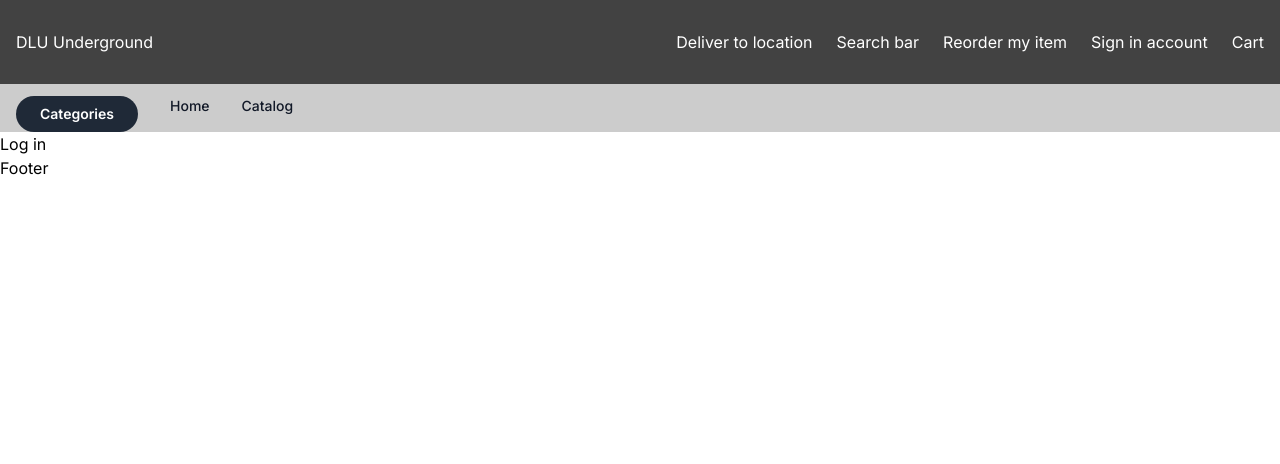
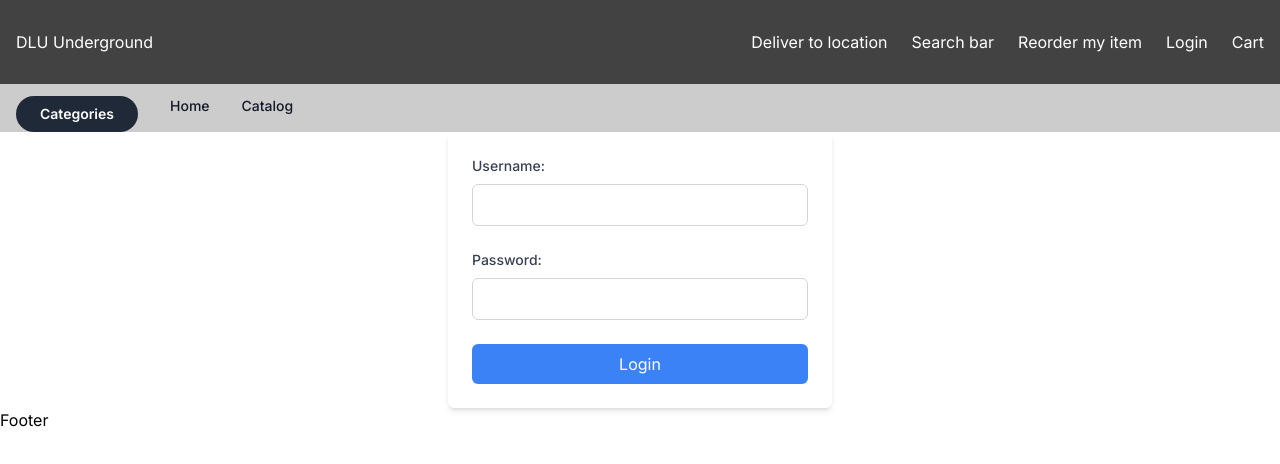
Before and after one commit to Kais4r/dlu_underground, a Next.js app: page /pages/login in a window 1280 px wide. Shown: the top 464 px of the page. Built offline with nearby package versions, Linux system fonts and the light colour scheme.

Commit message:
Add login page

```diff
--- a/src/app/pages/login/page.tsx
+++ b/src/app/pages/login/page.tsx
@@ -1,7 +1,147 @@
+"use client";
+import React, { useState } from "react";
+
+interface LoginFormValues {
+  username: string;
+  password: string;
+}
+
 export default function Page() {
+  // const [username, setUsername] = useState("");
+  // const [password, setPassword] = useState("");
+
+  // function handleSubmit(event: { preventDefault: () => void }) {
+  //   event.preventDefault();
+
+  //   console.log("pressed log in button");
+  // }
+
+  const [values, setValues] = useState<LoginFormValues>({
+    username: "",
+    password: "",
+  });
+
+  const [error, setError] = useState<string | null>(null);
+
+  const handleChange = (event: React.ChangeEvent<HTMLInputElement>) => {
+    const { name, value } = event.target;
+    setValues((prev) => ({ ...prev, [name]: value }));
+  };
+
+  const handleSubmit = (event: React.FormEvent<HTMLFormElement>) => {
+    event.preventDefault();
+
+    // Here you would typically validate the form and then make an API call
+    // For now, we're just checking if the values are empty
+
+    if (!values.username || !values.password) {
+      setError("Please fill out all fields");
+    } else {
+      // Successful login
+      console.log("Login successful:", values);
+      setError(null);
+    }
+  };
+
   return (
     <>
-      <h1>Log in</h1>
+      {/* <form onSubmit={handleSubmit}>
+        <label>
+          Username:
+          <input
+            type="text"
+            value={username}
+            onChange={(e) => setUsername(e.target.value)}
+          />
+        </label>
+        <br />
+        <label>
+          Password:
+          <input
+            type="password"
+            value={password}
+            onChange={(e) => setPassword(e.target.value)}
+          />
+        </label>
+        <br />
+        <input type="submit" value="Submit" />
+      </form> */}
+
+      {/* <form onSubmit={handleSubmit}>
+        <label htmlFor="username">Username:</label>
+        <input
+          type="text"
+          id="username"
+          name="username"
+          value={values.username}
+          onChange={handleChange}
+        />
+
+        <br />
+
+        <label htmlFor="password">Password:</label>
+        <input
+          type="password"
+          id="password"
+          name="password"
+          value={values.password}
+          onChange={handleChange}
+        />
+
+        <br />
+
+        {error && <p>{error}</p>}
+
+        <button type="submit">Login</button>
+      </form> */}
+
+      <form
+        onSubmit={handleSubmit}
+        className="space-y-6 max-w-sm mx-auto bg-white p-6 shadow-md rounded-md"
+      >
+        <div className="flex flex-col">
+          <label
+            htmlFor="username"
+            className="mb-2 text-sm font-medium text-gray-700"
+          >
+            Username:
+          </label>
+          <input
+            type="text"
+            id="username"
+            name="username"
+            value={values.username}
+            onChange={handleChange}
+            className="border border-gray-300 rounded-md p-2 focus:outline-none focus:ring-2 focus:ring-blue-500"
+          />
+        </div>
+
+        <div className="flex flex-col">
+          <label
+            htmlFor="password"
+            className="mb-2 text-sm font-medium text-gray-700"
+          >
+            Password:
+          </label>
+          <input
+            type="password"
+            id="password"
+            name="password"
+            value={values.password}
+            onChange={handleChange}
+            className="border border-gray-300 rounded-md p-2 focus:outline-none focus:ring-2 focus:ring-blue-500"
+          />
+        </div>
+
+        {error && <p className="text-red-500 text-sm">{error}</p>}
+
+        <button
+          type="submit"
+          className="w-full bg-blue-500 text-white p-2 rounded-md hover:bg-blue-600 focus:outline-none focus:ring-2 focus:ring-blue-400"
+        >
+          Login
+        </button>
+      </form>
     </>
   );
 }
--- a/src/components/Navbar.tsx
+++ b/src/components/Navbar.tsx
@@ -1,3 +1,4 @@
+"use client";
 import Link from "next/link";
 
 export default function Navbar() {
@@ -28,7 +29,9 @@ export default function Navbar() {
             <p className="text-white">Deliver to location</p>
             <p className="text-white">Search bar</p>
             <p className="text-white">Reorder my item</p>
-            <p className="text-white">Sign in account</p>
+            <Link href="/pages/login" className="text-white">
+              Login
+            </Link>
             <p className="text-white">Cart</p>
           </div>
         </div>
```
